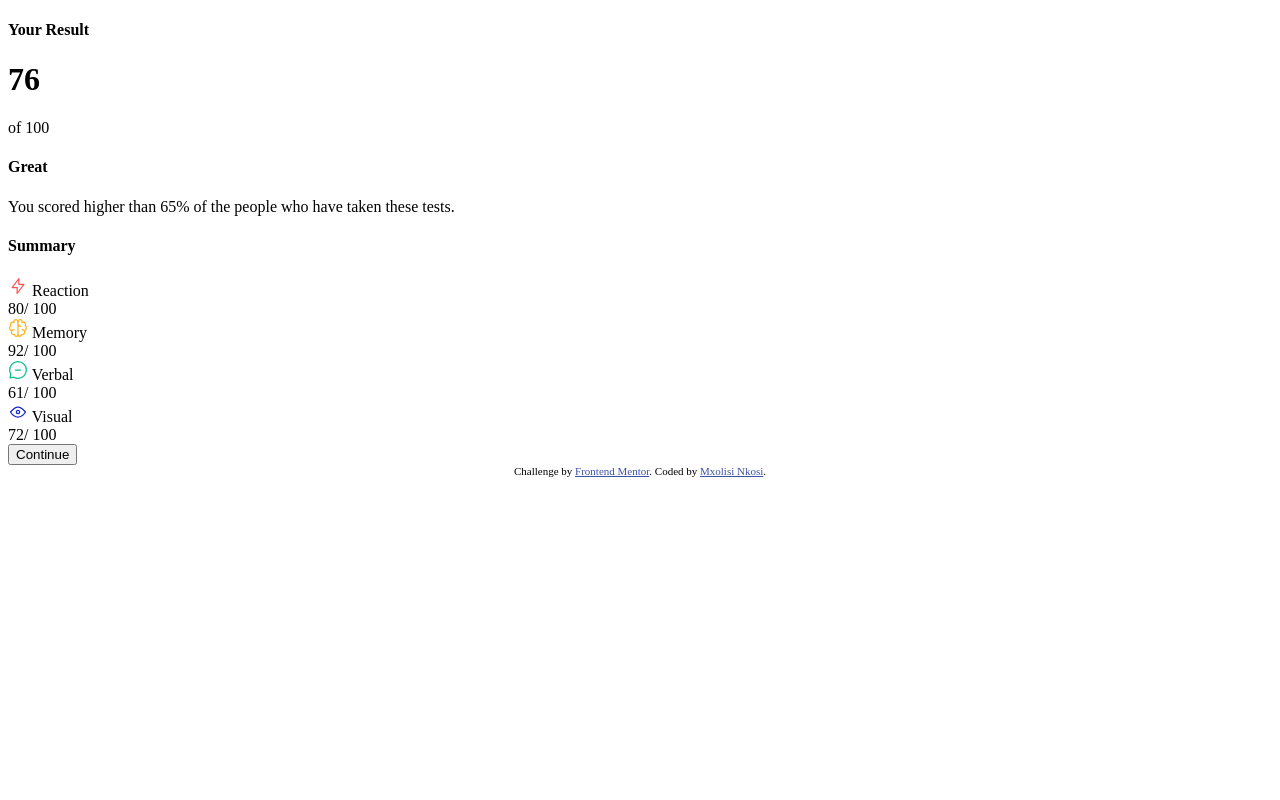
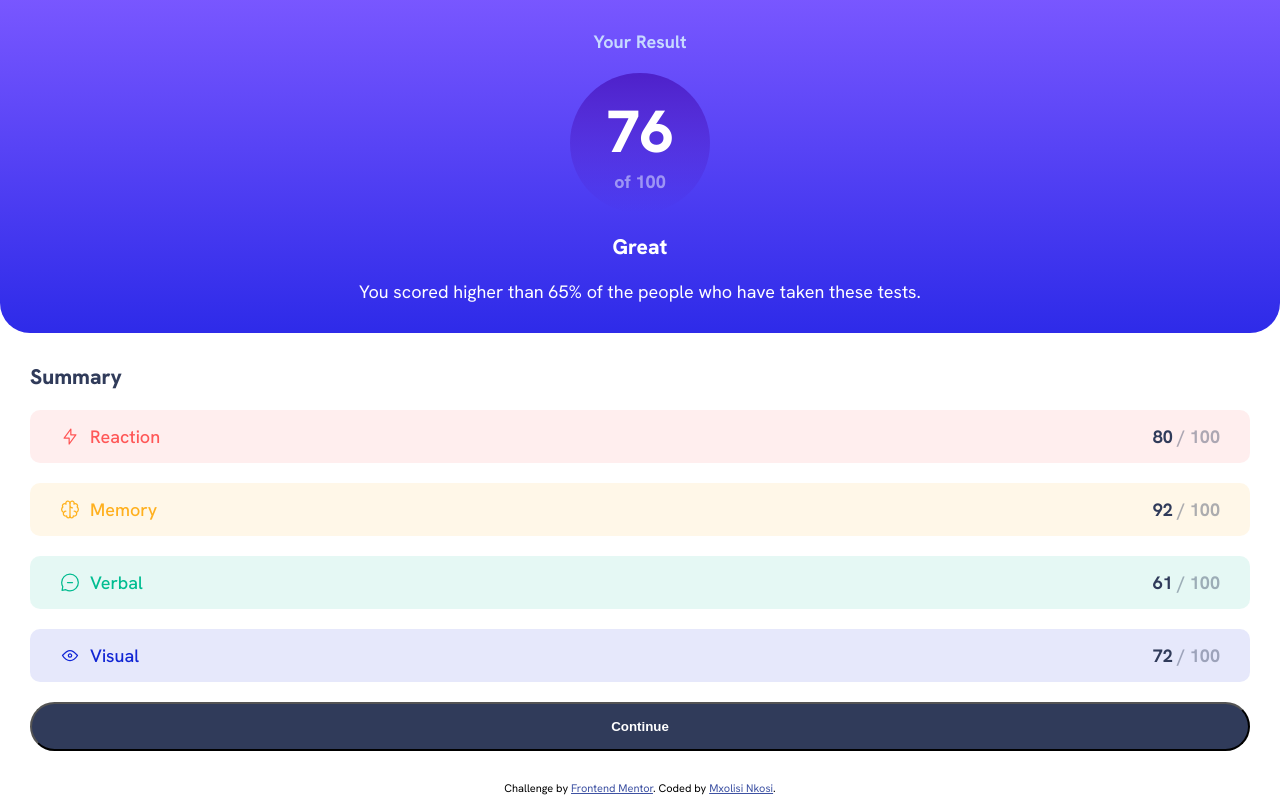
Before and after one commit to m-nkosi/results-summary-component-main, a plain HTML site: page index.html in a window 1280 px wide. Drawn offline with Linux system fonts and the light colour scheme.

Commit message:
trying to push the changes

```diff
--- a/index.html
+++ b/index.html
@@ -8,90 +8,94 @@
   <link rel="stylesheet" href="./styles/styles.css">
   <title>Frontend Mentor | Results summary component</title>
 
+  <!-- fonts -->
+  <link rel="preconnect" href="https://fonts.googleapis.com">
+<link rel="preconnect" href="https://fonts.gstatic.com" crossorigin>
+<link href="https://fonts.googleapis.com/css2?family=Hanken+Grotesk:ital,wght@0,100..900;1,100..900&display=swap" rel="stylesheet">
   <!-- Feel free to remove these styles or customise in your own stylesheet 👍 -->
   <style>
     .attribution { font-size: 11px; text-align: center; }
     .attribution a { color: hsl(228, 45%, 44%); }
   </style>
 </head>
-<body>
+<body class="zeroMargin">
   <main>
     <div id="contents">
       <div id="result">
         <div>
-          <h4>Your Result</h4>
+          <h4 class="zeroMargin greyish">Your Result</h4>
+        </div>
+        <div id="circle" class="centerText">
+          <h1 class="whiteText zeroMargin">76</h1>
+          <span class="outOf">of 100</span>
         </div>
         <div>
-          <h1>76</h1>
-          <span>of 100</span>
+          <h3 class="whiteText zeroMargin">Great</h3>
         </div>
         <div>
-          <h4>Great</h4>
-        </div>
-        <div>
-          <p>
+          <p class="centerText zeroMargin whiteText">
             You scored higher than 65% of the people who have taken these tests.
           </p>
         </div>
       </div>
       <div id="summary">
         <div>
-          <h4>Summary</h4>
+          <h3 class="zeroMargin" id="summaryText">Summary</h3>
         </div>
         <!-- Element -->
         <div id="pinkish" class="summaryScore">
-          <div>
+          <div class="details">
             <!-- Score details -->
             <img src="./assets/images/icon-reaction.svg">
             <span class="area">Reaction</span>
           </div>
           <!-- Score -->
           <div>
-            <span class="score"> <span class="myScore">80</span>/ 100</span>
+            <span class="score"> <span class="myScore">80</span> / 100</span>
           </div>
         </div>
 
       <!-- Element -->
       <div id="yellowish" class="summaryScore">
-          <div>
+          <div class="details">
             <!-- Score details -->
             <img src="./assets/images/icon-memory.svg">
             <span class="area">Memory</span>
           </div>
           <!-- Score -->
           <div>
-            <span class="score"> <span class="myScore">92</span>/ 100</span>
+            <span class="score"> <span class="myScore">92</span> / 100</span>
           </div>
         </div>
 
         <!-- Element -->
         <div id="greenish" class="summaryScore">
-          <div>
+          <div class="details">
             <!-- Score details -->
             <img src="./assets/images/icon-verbal.svg">
             <span class="area">Verbal</span>
           </div>
           <!-- Score -->
           <div>
-            <span class="score"> <span class="myScore">61</span>/ 100</span>
+            <span class="score"> <span class="myScore">61</span> / 100</span>
           </div>
         </div>
 
 
         <!-- Element -->
         <div id="navyish" class="summaryScore">
-          <div>
+          <div class="details">
             <!-- Score details -->
             <img src="./assets/images/icon-visual.svg">
             <span class="area">Visual</span>
           </div>
           <!-- Score -->
           <div>
-            <span class="score"> <span class="myScore">72</span>/ 100</span>
+            <span class="score"> <span class="myScore">72</span> / 100</span>
           </div>
         </div>
         <div>
-          <button>
+          <button class="whiteText">
             Continue
           </button>
         </div>
@@ -99,11 +103,6 @@
     </div>
   </main>
 
-
-
-
-
-
   <div class="attribution">
     Challenge by <a href="https://www.frontendmentor.io?ref=challenge" target="_blank">Frontend Mentor</a>.
     Coded by <a href="https://github.com/m-nkosi">Mxolisi Nkosi</a>.
--- a/styles/styles.css
+++ b/styles/styles.css
@@ -0,0 +1,104 @@
+/* Mobile first */
+html {
+    font-size:18px;
+    font-family: "Hanken Grotesk", sans-serif;
+    font-optical-sizing: auto;
+    font-style: normal;
+}
+#result {
+    background: linear-gradient(hsl(252, 100%, 67%), hsl(241, 81%, 54%));
+    /* height:50vh; */
+    border-radius:0 0 30px 30px;
+    display:flex;
+    flex-direction: column;
+    align-items: center;
+    padding:30px;
+    gap:20px;
+}
+.centerText {
+    text-align: center;
+}
+.zeroMargin {
+    margin:0;
+}
+h3 {
+    font-weight: 800;
+}
+h4 {
+    font-weight: 700;
+}
+.greyish {
+    color:hsl(221, 100%, 89%);
+}
+h1 {
+    font-weight: 800;
+    font-size: 3.3rem;
+}
+.whiteText {
+    color:hsl(0, 0%, 100%);
+}
+#circle {
+    width:140px;
+    height: 140px;
+    border-radius: 50%;
+    background-color: black;
+    background: linear-gradient(hsla(256, 72%, 46%,1), hsla(241, 72%, 46%, 0));
+    display:flex;
+    flex-direction: column;
+    align-items: center;
+    justify-content: center ;
+}
+.score {
+    font-weight: 700;
+    color:hsla(224, 30%, 27%, 0.4);
+}
+#summary {
+    display: flex;
+    flex-direction: column;
+    gap:20px;
+    padding:30px;
+}
+.summaryScore {
+    display:flex;
+    justify-content: space-between;
+    padding:15px 30px;
+    border-radius: 10px;
+    font-weight: 500;
+}
+#pinkish {
+    background-color: hsla(0, 100%, 67%, 0.1);
+    color:hsl(0, 100%, 67%);
+}
+#yellowish {
+    background-color:hsla(39, 100%, 56%, 0.1);
+    color:hsl(39, 100%, 56%);
+}
+#greenish {
+    background-color: hsla(166, 100%, 37%, 0.1);
+    color:hsl(166, 100%, 37%);
+}
+#navyish {
+    background-color:hsla(234, 85%, 45%, 0.1);
+    color:hsl(234, 85%, 45%);
+}
+button {
+    width:100%;
+    padding:15px 30px;
+    background-color: hsl(224, 30%, 27%);
+    border-radius: 30px;
+    font-weight: 700;
+}
+.myScore {
+    color: hsl(224, 30%, 27%);
+}
+.outOf {
+    color:hsla(221, 100%, 96%, 0.5);
+    font-weight: 800;
+}
+.details {
+    display: flex;
+    gap: 10px;
+}
+#summaryText {
+    color:hsl(224, 30%, 27%);
+}
```
